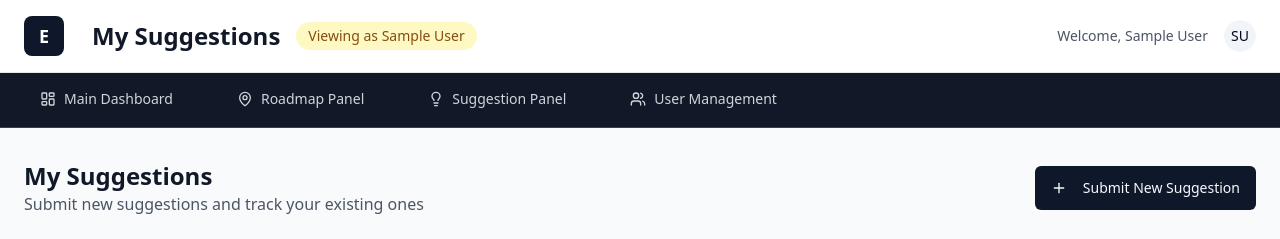
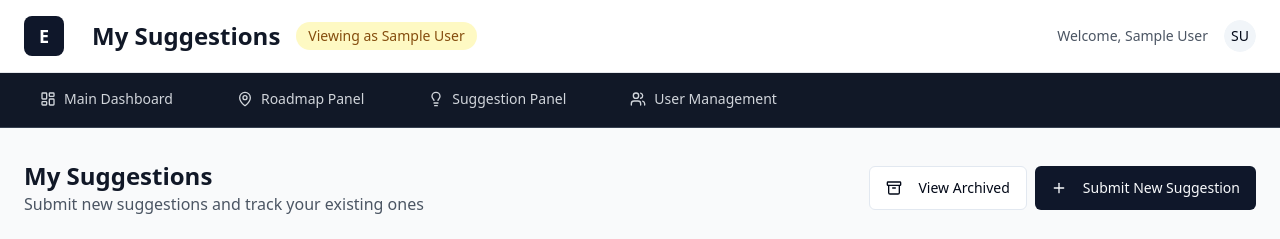
Before and after one commit to darlsson/suggest-plan-hub, a React (Vite) app: page /my-suggestions in a window 1280 px wide. Shown: the top 239 px of the page. Built offline with nearby package versions, Linux system fonts and the light colour scheme; sample sign-in values are in the browser's storage.

Commit message:
Add archived suggestions button
Add a button to the "My suggestions" page for employees to view archived suggestions.

```diff
--- a/src/pages/EmployeeSuggestions.tsx
+++ b/src/pages/EmployeeSuggestions.tsx
@@ -7,14 +7,20 @@ import { useAppData } from '@/hooks/useAppData';
 import { useAuth } from '@/hooks/useAuth';
 import { SuggestionCard } from '@/components/suggestions/SuggestionCard';
 import { SuggestionForm } from '@/components/suggestions/SuggestionForm';
-import { Plus, FileText } from 'lucide-react';
+import { Plus, FileText, Archive } from 'lucide-react';
 
 export default function EmployeeSuggestions() {
   const { auth } = useAuth();
   const { suggestions } = useAppData();
   const [showSuggestionForm, setShowSuggestionForm] = useState(false);
+  const [showArchived, setShowArchived] = useState(false);
 
   const userSuggestions = suggestions.filter(s => s.authorId === auth.user?.id);
+
+  // Filter suggestions based on current view
+  const activeSuggestions = userSuggestions.filter(s => s.status !== 'completed' && s.status !== 'rejected');
+  const archivedSuggestions = userSuggestions.filter(s => s.status === 'completed' || s.status === 'rejected');
+  const displayedSuggestions = showArchived ? archivedSuggestions : activeSuggestions;
 
   const stats = [
     {
@@ -49,14 +55,33 @@ export default function EmployeeSuggestions() {
         {/* Header */}
         <div className="flex flex-col space-y-4 md:flex-row md:justify-between md:items-center md:space-y-0">
           <div className="text-center md:text-left">
-            <h1 className="text-xl md:text-2xl font-bold text-gray-900">My Suggestions</h1>
-            <p className="text-sm md:text-base text-gray-600">Submit new suggestions and track your existing ones</p>
+            <h1 className="text-xl md:text-2xl font-bold text-gray-900">
+              {showArchived ? 'My Archived Suggestions' : 'My Suggestions'}
+            </h1>
+            <p className="text-sm md:text-base text-gray-600">
+              {showArchived
+                ? `View completed and rejected suggestions (${archivedSuggestions.length})`
+                : 'Submit new suggestions and track your existing ones'
+              }
+            </p>
           </div>
-          <Button onClick={() => setShowSuggestionForm(true)} className="min-h-[44px]">
-            <Plus className="mr-2 h-4 w-4" />
-            <span className="hidden sm:inline">Submit New Suggestion</span>
-            <span className="sm:hidden">New Suggestion</span>
-          </Button>
+          <div className="flex flex-col sm:flex-row gap-2">
+            <Button
+              variant="outline"
+              onClick={() => setShowArchived(!showArchived)}
+              className="min-h-[44px]"
+            >
+              <Archive className="mr-2 h-4 w-4" />
+              {showArchived ? 'View Active' : 'View Archived'}
+            </Button>
+            {!showArchived && (
+              <Button onClick={() => setShowSuggestionForm(true)} className="min-h-[44px]">
+                <Plus className="mr-2 h-4 w-4" />
+                <span className="hidden sm:inline">Submit New Suggestion</span>
+                <span className="sm:hidden">New Suggestion</span>
+              </Button>
+            )}
+          </div>
         </div>
 
         {/* Stats Grid */}
@@ -82,15 +107,20 @@ export default function EmployeeSuggestions() {
         {/* Suggestions List */}
         <Card>
           <CardHeader>
-            <CardTitle>Your Suggestions</CardTitle>
+            <CardTitle>
+              {showArchived ? 'Archived Suggestions' : 'Your Suggestions'}
+            </CardTitle>
             <CardDescription>
-              All suggestions you've submitted, organized by most recent
+              {showArchived
+                ? 'Completed and rejected suggestions, organized by most recent'
+                : 'All suggestions you\'ve submitted, organized by most recent'
+              }
             </CardDescription>
           </CardHeader>
           <CardContent>
-            {userSuggestions.length > 0 ? (
+            {displayedSuggestions.length > 0 ? (
               <div className="space-y-4">
-                {userSuggestions
+                {displayedSuggestions
                   .sort((a, b) => new Date(b.createdAt).getTime() - new Date(a.createdAt).getTime())
                   .map((suggestion) => (
                     <SuggestionCard key={suggestion.id} suggestion={suggestion} />
```
